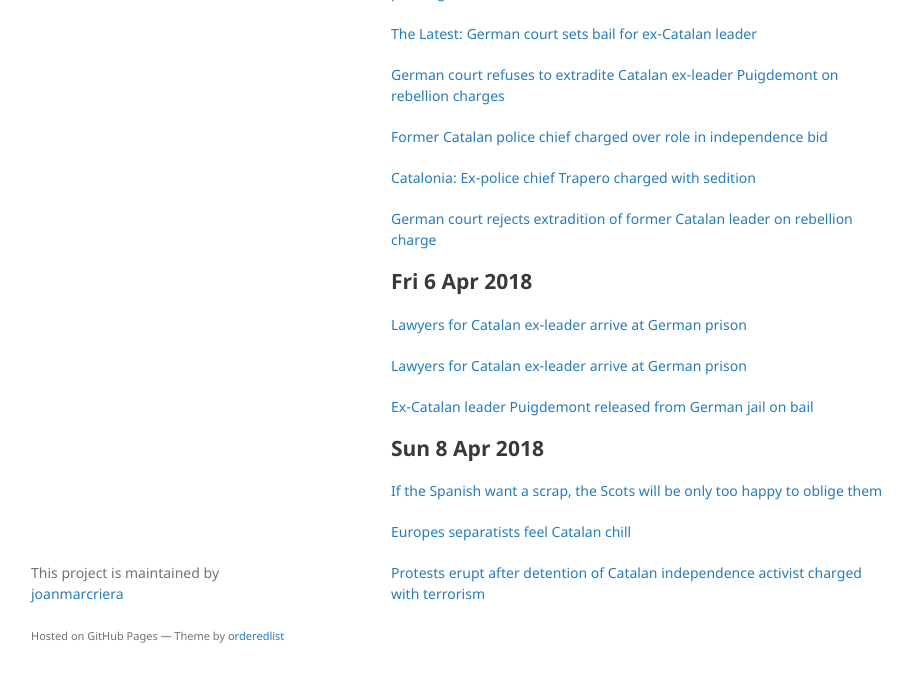
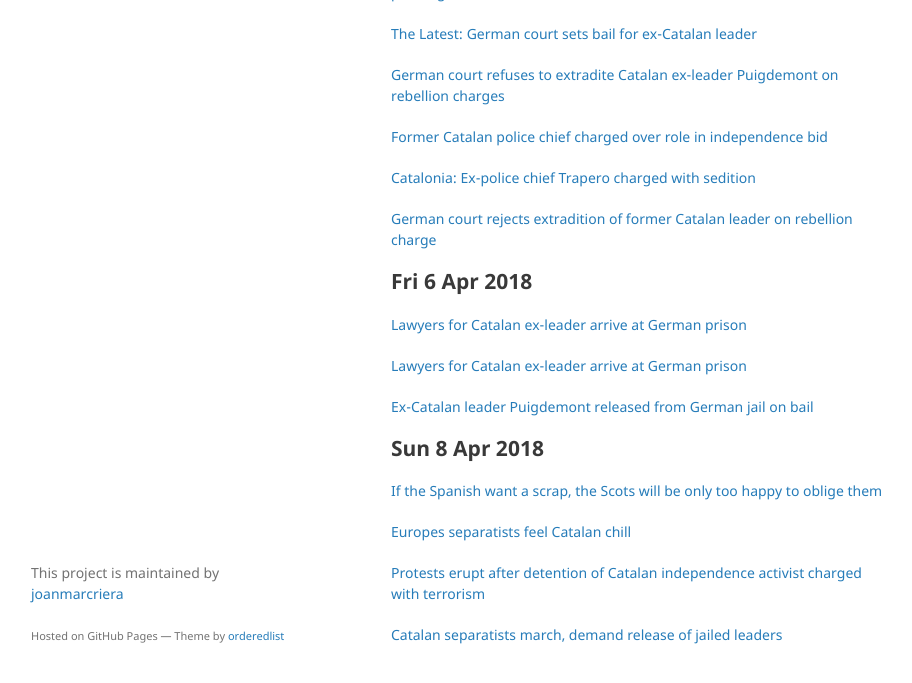
Before and after one commit to joanmarcriera/joanmarcriera-old.github.io, a Jekyll site: the page built from index.md, in a window 1280 px wide and 1295 px high, cut to the strip 580-1263 px from the top of the window. Shown: the whole strip, without its empty margins (179-1091 px from the left). Built offline with Jekyll 4.4.1, drawn with Linux system fonts in a browser that asks for light colours; our own code applies the rules of GitHub Pages for plain Markdown files.

Commit message:
new links

```diff
--- a/index.md
+++ b/index.md
@@ -51,3 +51,5 @@ layout: default
 [Europes separatists feel Catalan chill](https://www.politico.com/www.politico.eu/article/catalan-chill-for-european-separatist-movements-aland-islands-south-tyrol/?ref=hvper.com&utm_source=hvper.com&utm_medium=website)
 
 [Protests erupt after detention of Catalan independence activist charged with terrorism](https://www.rt.com/news/423850-catalonia-protests-activist-terrorism/?ref=hvper.com&utm_source=hvper.com&utm_medium=website)
+
+[Catalan separatists march, demand release of jailed leaders](https://www.washingtonpost.com/world/europe/catalan-separatists-march-demand-release-of-jailed-leaders/2018/04/15/97f1535c-409c-11e8-b2dc-b0a403e4720a_story.html?ref=hvper.com&utm_source=hvper.com&utm_medium=website)
```
